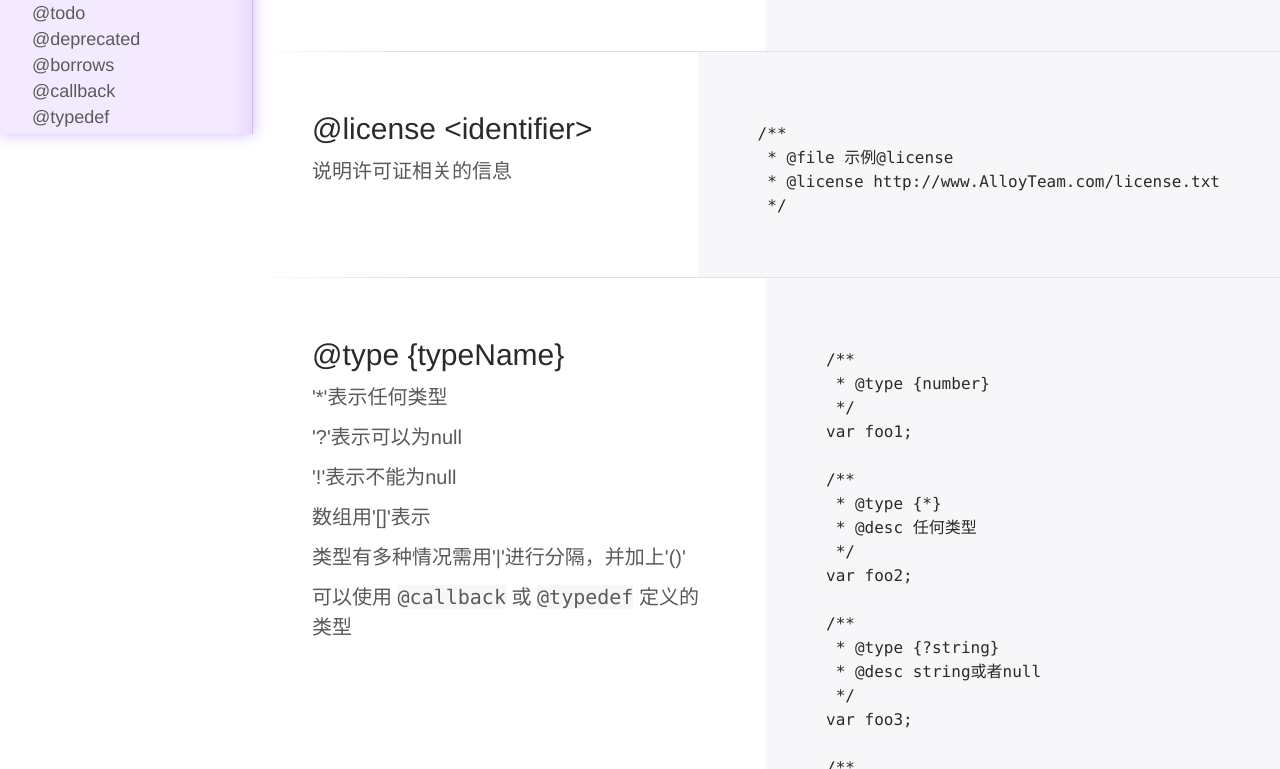
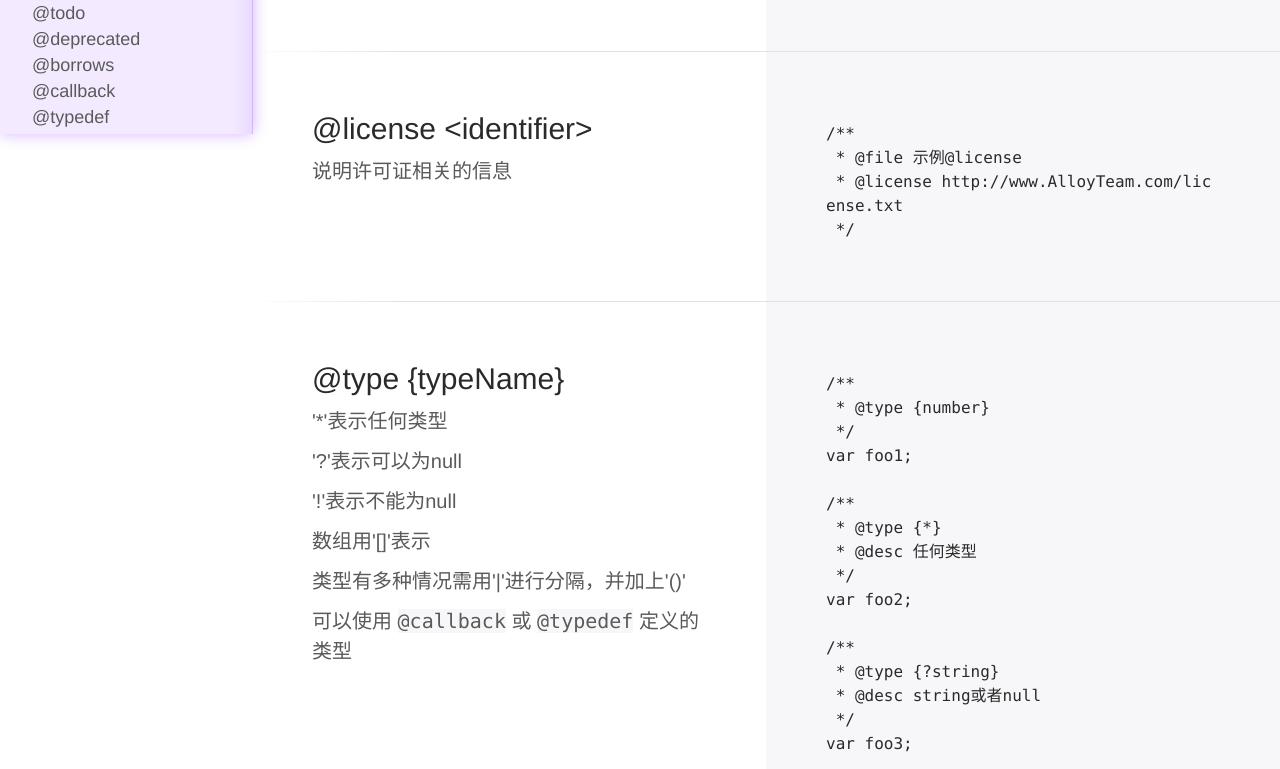
Before and after one commit to Yuri4ever/jsdoc, a website: page index.html in a window 1280 px wide. Shown: the part 666-1435 px from the top of the page. Drawn offline with nearby package versions, Linux system fonts and the light colour scheme; a small style sheet from the web is missing.

Commit message:
更新部分样式

```diff
--- a/index.html
+++ b/index.html
@@ -20,6 +20,8 @@
         }
         pre {
             line-height: 1.5;
+            white-space: pre-wrap;
+            word-break: break-all;
         }
         code {
             font-family: "PT Mono", Menlo, "Courier New", monospace;
@@ -87,6 +89,7 @@
             position: relative;
             display: table;
             width: 100%;
+            table-layout: fixed;
         }
         .content .lists li:after {
             display: block;
```
